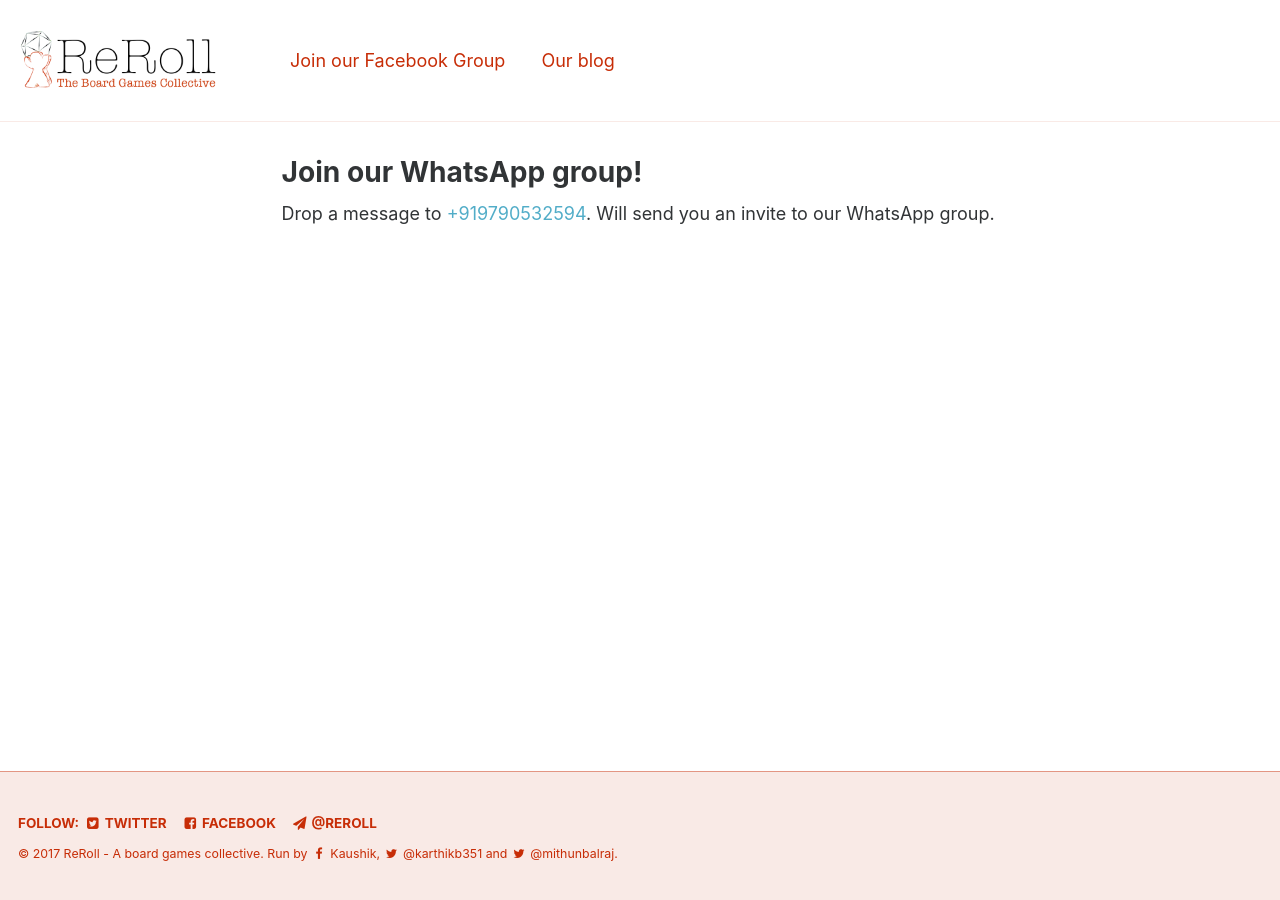
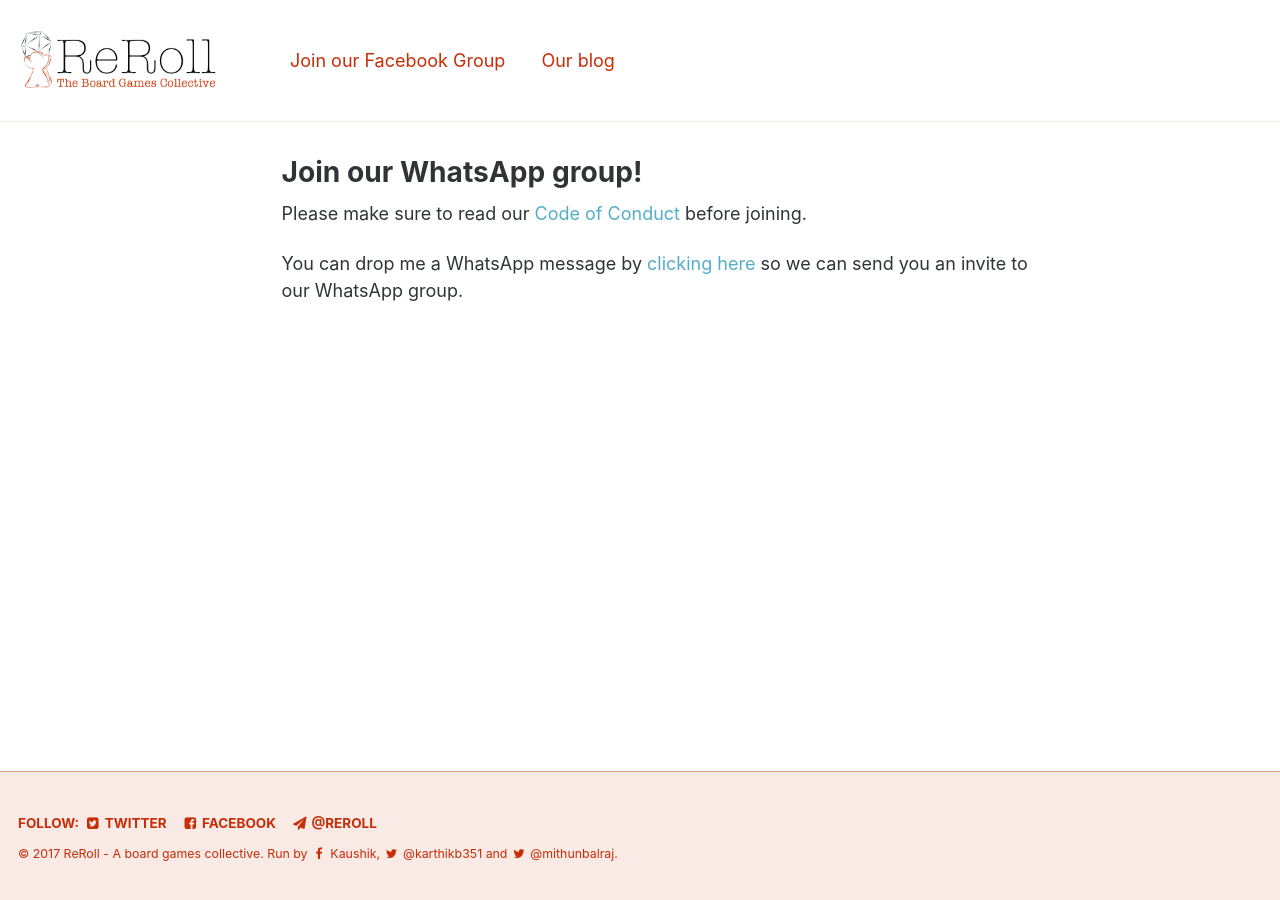
Before and after one commit to ReRollBLR/reroll.in, a Jekyll site: the page built from whatsapp.html, in a window 1280 px wide. Built offline with Jekyll 4.4.1, drawn with Linux system fonts in a browser that asks for light colours; comment, search, counter and statistics services are not loaded.

Commit message:
Update WhatsApp message link

```diff
--- a/_config.yml
+++ b/_config.yml
@@ -103,6 +103,7 @@ exclude:
 - Rakefile
 - README
 - tmp
+- scripts
 keep_files:
 - ".git"
 - ".svn"
--- a/whatsapp.html
+++ b/whatsapp.html
@@ -4,4 +4,6 @@ permalink: "/whatsapp"
 layout: single
 ---
 
-Drop a message to [+919790532594](tel:+919790532594). Will send you an invite to our WhatsApp group.
+Please make sure to read our [Code of Conduct](https://reroll.in/code-of-conduct) before joining.
+
+You can drop me a WhatsApp message by [clicking here](https://api.whatsapp.com/send?phone=919790532594&text=Hi%20Karthik%21%0D%0AI%20would%20like%20to%20join%20the%20ReRoll%20WhatsApp%20group.%0D%0A%0D%0AI%20heard%20about%20ReRoll%20from%20%3Cinsert%20answer%3E) so we can send you an invite to our WhatsApp group.
```
